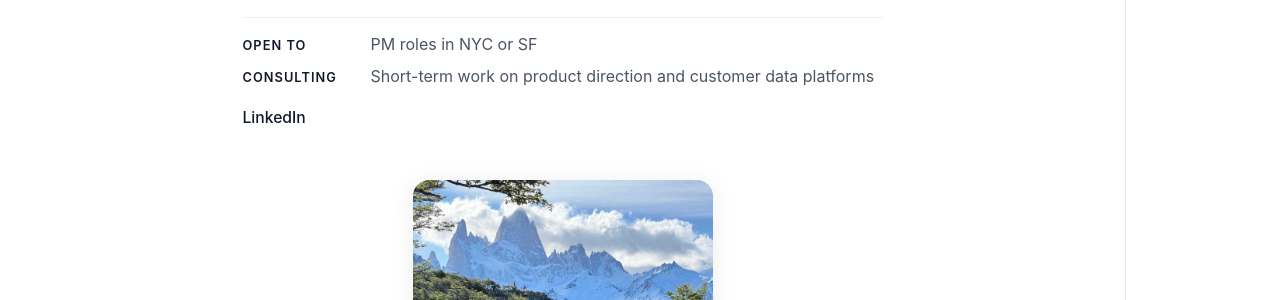
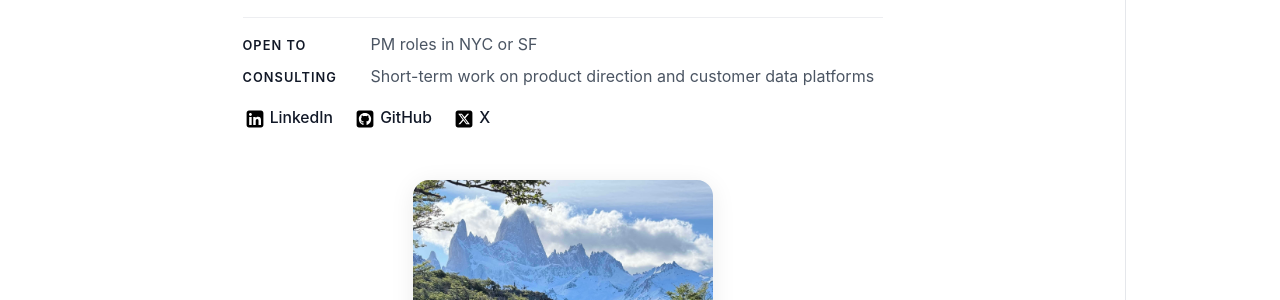
Before and after one commit to PBlanco/pblanco.github.io, a Jekyll site: the page built from index.md, in a window 1280 px wide and 1400 px high. Shown: the part 189-489 px from the top of the window. Built offline with Jekyll 4.4.1, drawn with Linux system fonts in a browser that asks for light colours; some of the changed text lies outside the part shown.

Commit message:
Update homepage social layout

```diff
--- a/assets/css/styles.css
+++ b/assets/css/styles.css
@@ -440,15 +440,25 @@ tr:hover {
 .intro-actions {
   display: flex;
   flex-wrap: wrap;
-  gap: 1rem;
+  gap: 1.25rem;
   margin-top: 0.95rem;
   font-size: 0.98rem;
 }
 
 .intro-actions a {
+  display: inline-flex;
+  align-items: center;
+  gap: 0.2rem;
   color: var(--text-primary);
   font-weight: 500;
   background: none;
+}
+
+.social-icon {
+  width: 1.5rem;
+  height: 1.5rem;
+  display: block;
+  flex: 0 0 auto;
 }
 
 .intro-actions a:hover {
--- a/index.md
+++ b/index.md
@@ -15,7 +15,18 @@ title: Home
       <p><span class="intro-label">Consulting</span> Short-term work on product direction and customer data platforms</p>
     </div>
     <div class="intro-actions">
-      <a href="https://www.linkedin.com/in/{{ site.linkedin_username }}" target="_blank" rel="noopener noreferrer">LinkedIn</a>
+      <a href="https://www.linkedin.com/in/{{ site.linkedin_username }}" target="_blank" rel="noopener noreferrer">
+        <img class="social-icon" src="/assets/icons/square-linkedin-brands-solid-full.svg" alt="" />
+        <span>LinkedIn</span>
+      </a>
+      <a href="https://github.com/{{ site.github_username }}" target="_blank" rel="noopener noreferrer">
+        <img class="social-icon" src="/assets/icons/square-github-brands-solid-full.svg" alt="" />
+        <span>GitHub</span>
+      </a>
+      <a href="https://x.com/{{ site.twitter_username }}" target="_blank" rel="noopener noreferrer">
+        <img class="social-icon" src="/assets/icons/square-x-twitter-brands-solid-full.svg" alt="" />
+        <span>X</span>
+      </a>
     </div>
   </div>
 </div>
```
Also changed, not shown: other parts of index.md (+0 -6 lines), AGENTS.md (+1 -1 lines), assets/icons/square-github-brands-solid-full.svg (added), assets/icons/square-linkedin-brands-solid-full.svg (added), assets/icons/square-x-twitter-brands-solid-full.svg (added).
